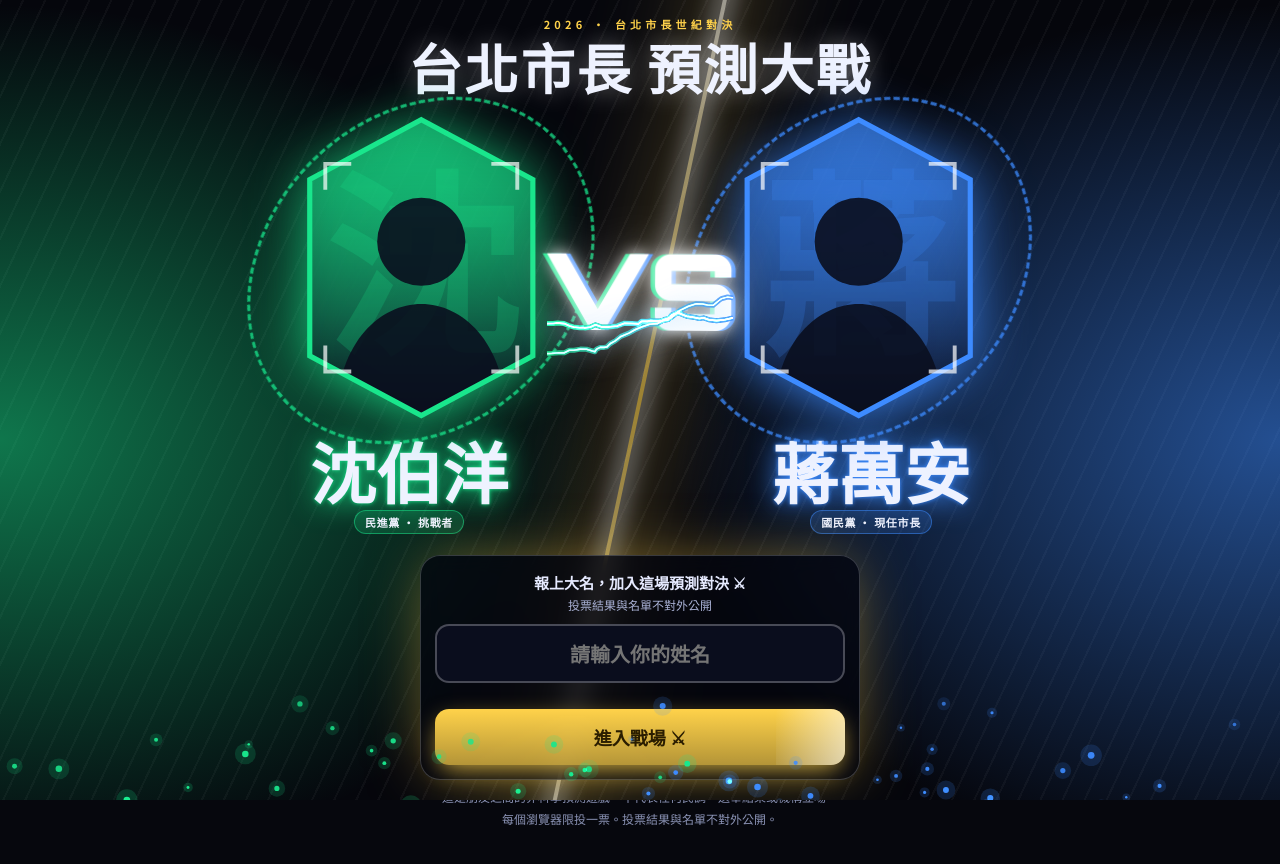
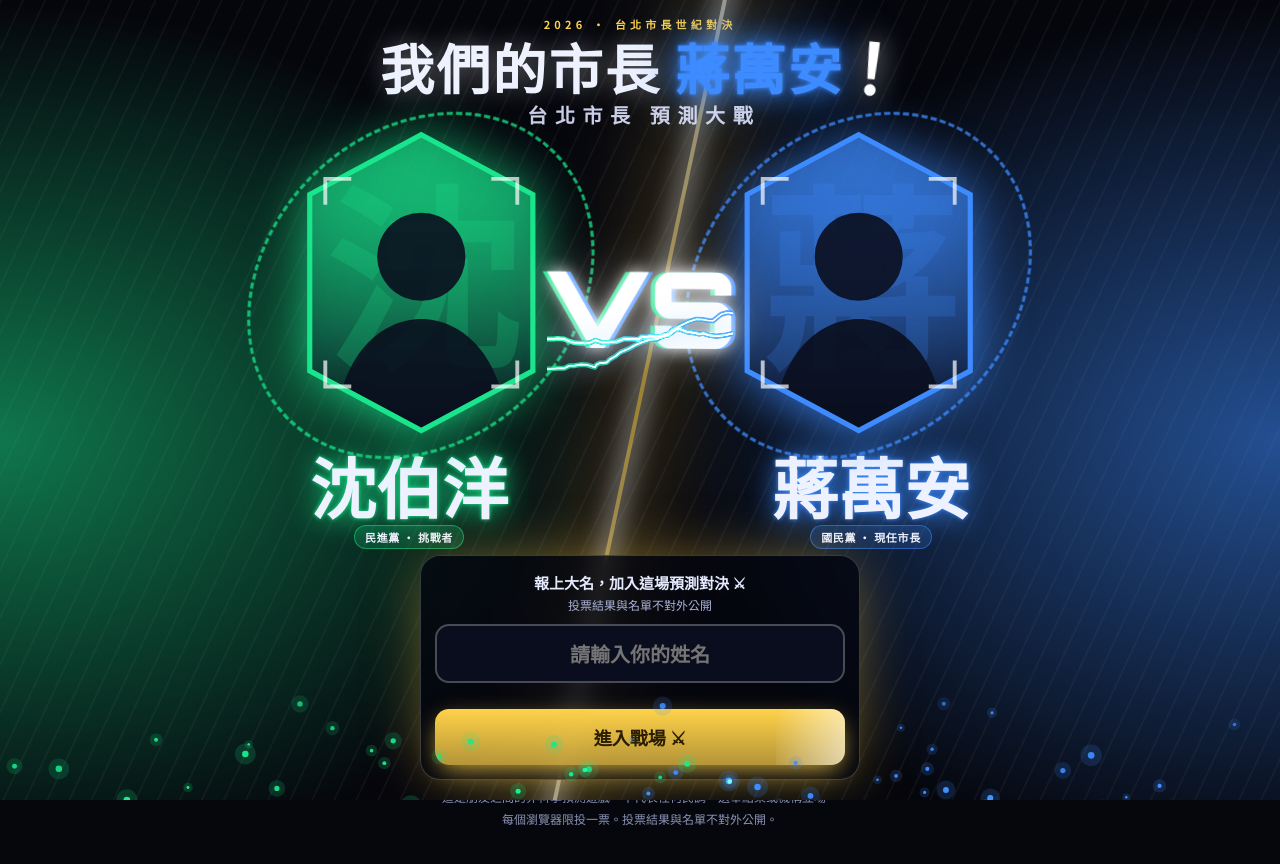
Before and after one commit to francis1984ya/taipei-mayor-vote, a plain HTML site: page index.html in a window 1280 px wide. Drawn offline with Linux system fonts and the light colour scheme; no server answers; animation ran at ten frames a second.

Commit message:
開場標題改為吶喊口號「我們的市長 ○○○！」，兩位候選人輪流出現
Co-Authored-By: Claude Sonnet 5.5 <noreply@anthropic.com>
Claude-Session: https://claude.ai/code/session_015dgqQojtzwNACNWvoaerHA

```diff
--- a/index.html
+++ b/index.html
@@ -162,6 +162,14 @@ body.locked .num,body.locked .pct{filter:blur(11px)}
 .club span{font-size:.8em;animation:float 1.8s ease-in-out infinite}
 .club span:last-child{animation-delay:.9s}
 body:has(#intro:not([hidden])){overflow:hidden}
+.chant{font-size:clamp(28px,8.4vw,64px);letter-spacing:.03em;white-space:nowrap}
+.chname{display:inline-block;--cr:25,230,140;color:rgb(var(--cr));text-shadow:0 0 26px rgba(var(--cr),1),0 0 4px rgba(var(--cr),1),0 0 60px rgba(var(--cr),.8)}
+.chname.chiang{--cr:61,139,255}
+.chname.hit{animation:chhit .55s cubic-bezier(.2,1.9,.4,1)}
+.bang{display:inline-block;color:#fff;text-shadow:0 0 22px rgba(255,255,255,.7);animation:bang .7s ease-in-out infinite alternate}
+@keyframes chhit{0%{transform:scale(2.3) rotate(-7deg);opacity:0;filter:blur(8px)}60%{transform:scale(.94) rotate(1deg);opacity:1;filter:none}100%{transform:none}}
+@keyframes bang{to{transform:scale(1.28) rotate(6deg)}}
+.ix-sub{font-weight:700;font-size:clamp(13px,3.6vw,20px);letter-spacing:.38em;margin-right:-.38em;color:#dfe4ff;opacity:.9;margin-top:2px}
 .ix-title{font-weight:900;font-size:clamp(26px,7vw,54px);line-height:1.15;margin-top:4px;letter-spacing:.04em;text-shadow:0 0 24px rgba(255,255,255,.35)}
 .ix-stage{position:relative;z-index:2;width:100%;max-width:920px;flex:1;min-height:0;display:flex;justify-content:space-between;align-items:center;gap:4px}
 .ix-side{--cr:25,230,140;--dir:1;flex:1;min-width:0;text-align:center;animation:inL 1s cubic-bezier(.2,1.2,.3,1) both}
@@ -235,7 +243,8 @@ body:has(#intro:not([hidden])){overflow:hidden}
   <div class="ix-bg"></div>
   <div class="ix-top">
     <div class="kicker">2026 · 台北市長世紀對決</div>
-    <h2 class="ix-title glitch" data-t="台北市長 預測大戰">台北市長 預測大戰</h2>
+    <h2 class="ix-title chant" aria-label="我們的市長">我們的市長 <span class="chname shen" id="chname">沈伯洋</span><span class="bang">！</span></h2>
+    <div class="ix-sub">台北市長 預測大戰</div>
   </div>
   <div class="ix-stage">
     <div class="ix-side shen">
@@ -294,6 +303,11 @@ const reduce=matchMedia('(prefers-reduced-motion: reduce)').matches;
 
 let bias=.5;
 const S={db:null,uid:null,name:'',voted:false,mine:null,readOnly:false,ready:false,busy:false,pick:null};
+
+/* ---------- 開場吶喊口號：我們的市長 ○○○！ ---------- */
+(()=>{const el=$('#chname');let i=1;const ks=['shen','chiang'];
+  const hit=()=>{const k=ks[i++%2];el.textContent=C[k].name;el.className='chname '+k;void el.offsetWidth;el.classList.add('hit')};
+  setInterval(()=>{if(!document.hidden)hit()},1500);})();
 
 /* ---------- avatars ---------- */
 function avatar(k,p){
```
